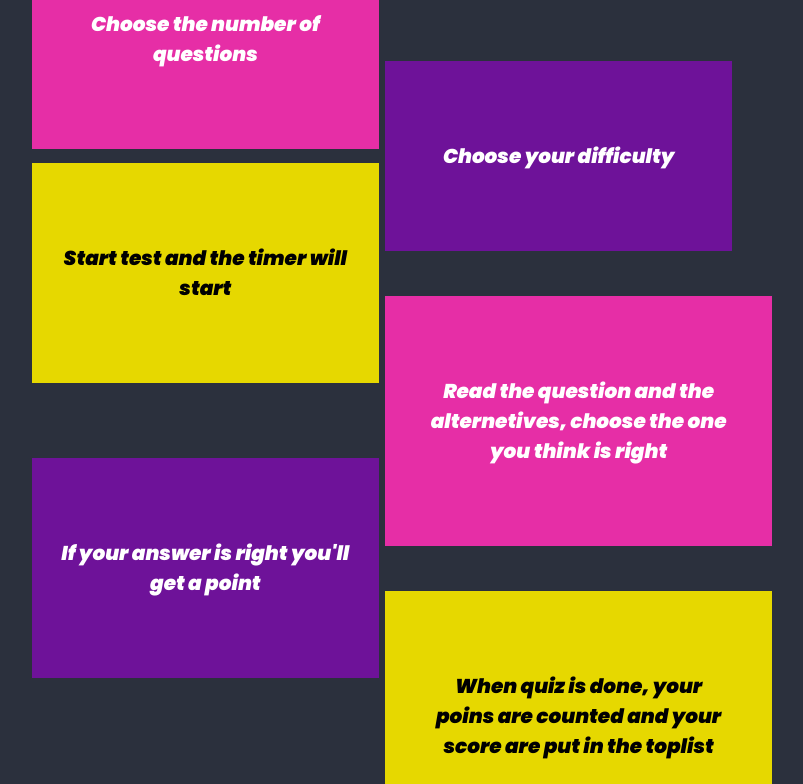
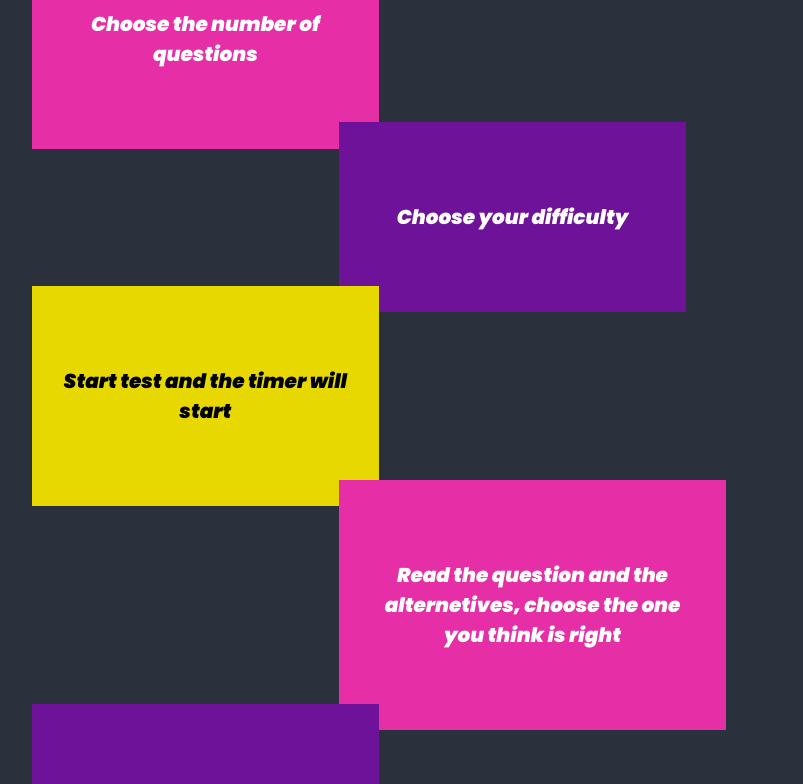
Before and after one commit to Sofiaiia/labb2, a React (Create React App) app in the folder quiz/: page /rules in a window 1536 px wide. Shown: the part 480-1264 px from the top of the page, without its empty margins (383-1186 px from the left). Built offline with nearby package versions, Linux system fonts and the light colour scheme.

Commit message:
fick lägga till lite responsivitet för rules igen

```diff
--- a/quiz/src/styling/rules.css
+++ b/quiz/src/styling/rules.css
@@ -121,3 +121,28 @@ h3{
         margin-left: 40%;
     }
 }
+@media screen and (min-width:1300px){
+    .numberPink{
+        margin-left: 27%;
+    }
+    .numberPurple{
+        margin-left: 47%;
+        margin-top: -3%;
+    }
+    .numberYellow{
+        margin-left: 27%;
+        margin-top: -3%;
+    }
+    .numberPink2{
+        margin-left: 47%;
+        margin-top: -3%;
+    }
+    .numberPurple2{
+        margin-left: 27%;
+        margin-top: -3%;
+    }
+    .numberYellow2{
+        margin-left: 47%;
+        margin-top: -3%;
+    }
+}
```
